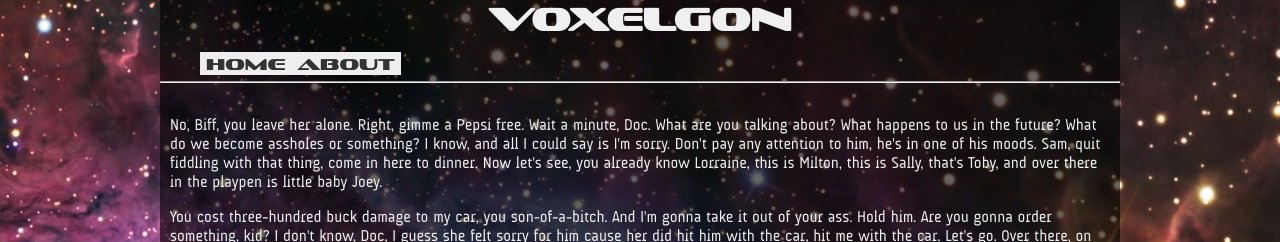
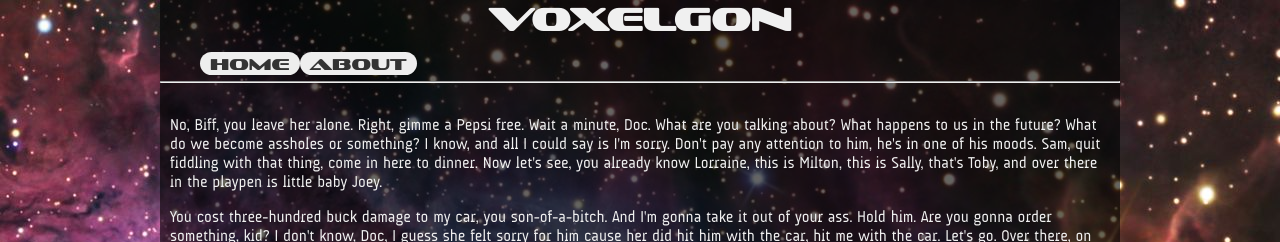
Before and after one commit to Voxelgon/Voxelgon.github.io, a Jekyll site: the page built from index.html, in a window 1280 px wide. Shown: the top 242 px of the page. Built offline with Jekyll 4.4.1, drawn with Linux system fonts in a browser that asks for light colours.

Commit message:
rounded rectanglez

```diff
--- a/css/style.css
+++ b/css/style.css
@@ -54,8 +54,10 @@ nav a {
     text-decoration: none;
     background-color: #EEEEEE;
     color: #333333;
-    padding: 2px 6px 2px 6px;
-    /*border: 1px solid #555555*/
+    padding: 2px 10px 2px 10px;
+    /*border: 1px solid #555555;*/
+    border-radius: 30px;
+    margin: 20;
 }
 
 nav a:hover {
```
